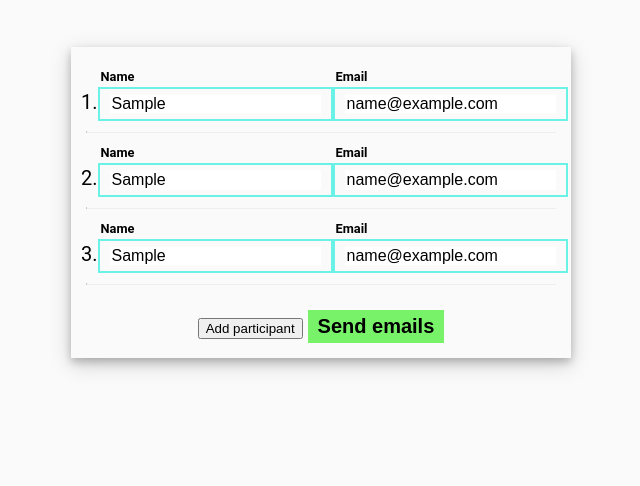
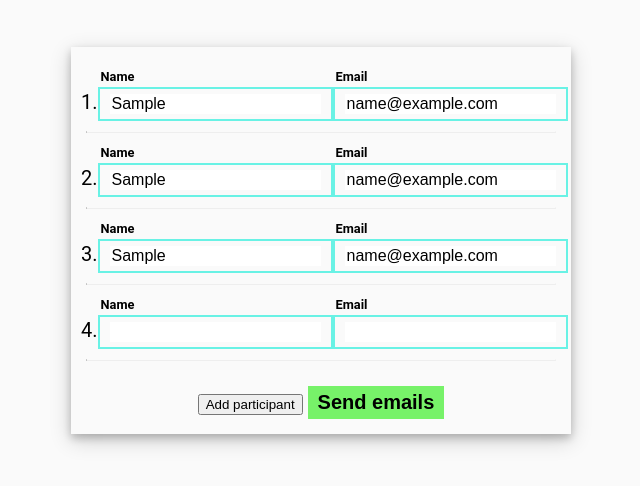
Before and after one commit to jk-kevin/Secret-Santa-Drawer, a website: page html/index.html in a window 1280 px wide. Both pictures are taken after typing "Sample", "name@example.com", "Sample", "name@example.com", "Sample", "name@example.com" into the empty fields and a click on the button "Add participant". Shown: the part 76-562 px from the top of the page, without its empty margins (319-959 px from the left). Drawn offline with Linux system fonts and the light colour scheme.

Commit message:
finish form and drawing algorithim

```diff
--- a/html/client.js
+++ b/html/client.js
@@ -4,6 +4,55 @@ December 31, 2019
 Secret-Santa-Drawer
 */
 
-function addPartcipantFields {
+function addParticipantFields() {
+  let numberParticipants = document.getElementsByClassName("participant").length;
+  let newNum = numberParticipants + 1;
 
+  //create main div
+  let participantDiv = document.createElement("div");
+  participantDiv.setAttribute("class", "participant");
+
+  //create paragraph
+  let para = document.createElement("p");
+  let text = document.createTextNode(newNum + ".");
+  para.appendChild(text);
+
+  //create name input
+  let nameInputDiv = document.createElement("div");
+  nameInputDiv.setAttribute("class", "inputBox");
+  let nameLabel = document.createElement("label");
+  nameLabel.setAttribute("for", "inputBox");
+  let nameLabelText = document.createTextNode("Name");
+  nameLabel.appendChild(nameLabelText);
+  let nameInput = document.createElement("input");
+  nameInput.setAttribute("for", "inputBox");
+  nameInput.setAttribute("type", "text");
+  nameInput.setAttribute("name", "nameInput");
+  nameInputDiv.appendChild(nameLabel);
+  nameInputDiv.appendChild(nameInput);
+
+  //create email input
+  let emailInputDiv = document.createElement("div");
+  emailInputDiv.setAttribute("class", "inputBox");
+  let emailLabel = document.createElement("label");
+  emailLabel.setAttribute("for", "inputBox");
+  let emailLabelText = document.createTextNode("Email");
+  emailLabel.appendChild(emailLabelText);
+  let emailInput = document.createElement("input");
+  emailInput.setAttribute("for", "inputBox");
+  emailInput.setAttribute("type", "text");
+  emailInput.setAttribute("name", "emailInput");
+  emailInputDiv.appendChild(emailLabel);
+  emailInputDiv.appendChild(emailInput);
+
+  // add to main div
+  participantDiv.appendChild(para);
+  participantDiv.appendChild(nameInputDiv);
+  participantDiv.appendChild(emailInputDiv);
+
+  let lineBreak = document.createElement("hr");
+
+  // append to end of other participant fields
+  document.getElementById("participantFields").appendChild(participantDiv);
+  document.getElementById("participantFields").appendChild(lineBreak);
 }
--- a/html/index.html
+++ b/html/index.html
@@ -19,45 +19,48 @@ Secret-Santa-Drawer
     </div>
     <div id="mainBox">
       <form id="inputs" method="POST" action="/send-email">
-        <div class="participantFields">
+        <div id="participantFields">
+          <div class="participant">
             <p>1.</p>
             <div class="inputBox">
               <label for="nameInput">Name</label>
-            <input id="nameInput1" type="text" name="nameInput1"/>
+              <input class="nameInput" type="text" name="nameInput" value=""/>
             </div>
             <div class="inputBox">
               <label for="emailInput">Email</label>
-            <input id="emailInput1" type="email" name="emailInput1"/>
+              <input class="emailInput" type="email" name="emailInput" value=""/>
             </div>
           </div>
           <hr>
-        <div class="participantFields">
+          <div class="participant">
             <p>2.</p>
             <div class="inputBox">
               <label for="nameInput2">Name</label>
-            <input id="nameInput2" type="text" name="nameInput2"/>
+              <input class="nameInput" type="text" name="nameInput" value=""/>
             </div>
             <div class="inputBox">
               <label for="emailInput">Email</label>
-            <input id="emailInput2" type="email" name="emailInput2"/>
+              <input class="emailInput" type="email" name="emailInput" value=""/>
             </div>
           </div>
           <hr>
-        <div class="participantFields">
+          <div class="participant">
             <p>3.</p>
             <div class="inputBox">
               <label for="nameInput">Name</label>
-            <input id="nameInput3" type="text" name="nameInput3"/>
+              <input class="nameInput" type="text" name="nameInput" value=""/>
             </div>
             <div class="inputBox">
               <label for="emailInput">Email</label>
-            <input id="emailInput3" type="email" name="emailInput3"/>
+              <input class="emailInput" type="email" name="emailInput" value=""/>
             </div>
           </div>
           <hr>
-        <input id="addParticipant" type="button" name="addButton" value="Add participant"/>
+        </div>
+        <input id="addParticipant" type="button" name="addButton" value="Add participant" onClick="addParticipantFields()"/>
         <input id="submitButton" type="submit" name="submitButton" value="Send emails"/>
       </form>
     </div>
+    <script src="client.js"></script>
   </body>
 </html>
--- a/public/styles/style.css
+++ b/public/styles/style.css
@@ -45,7 +45,7 @@ h1 {
 #inputs {
   padding: 10px 10px 0 10px;
 }
-.participantFields {
+.participant {
   padding: 30px 0 0 0;
   display: flex;
   flex-direction: row;
```
Also changed, not shown: server.js (+7 -5 lines). Lines whose indentation alone changed are shown as unchanged.
